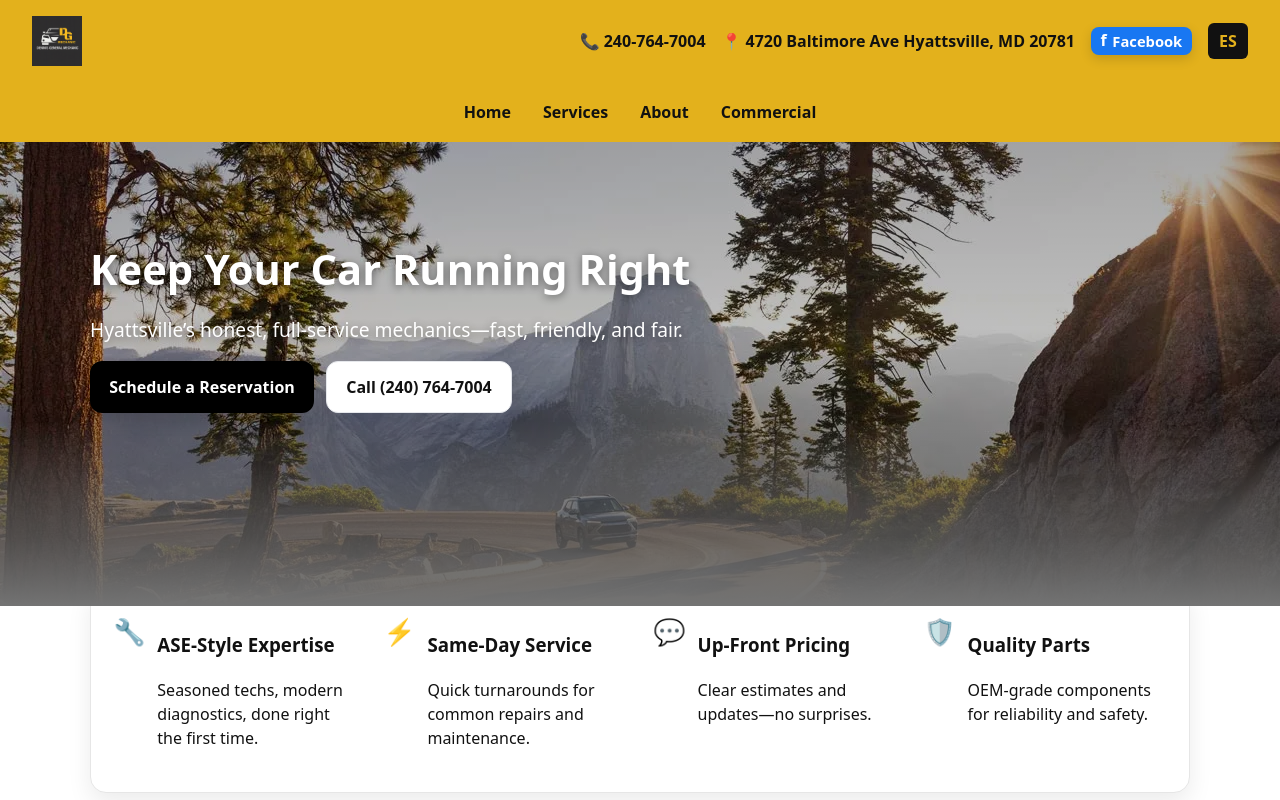
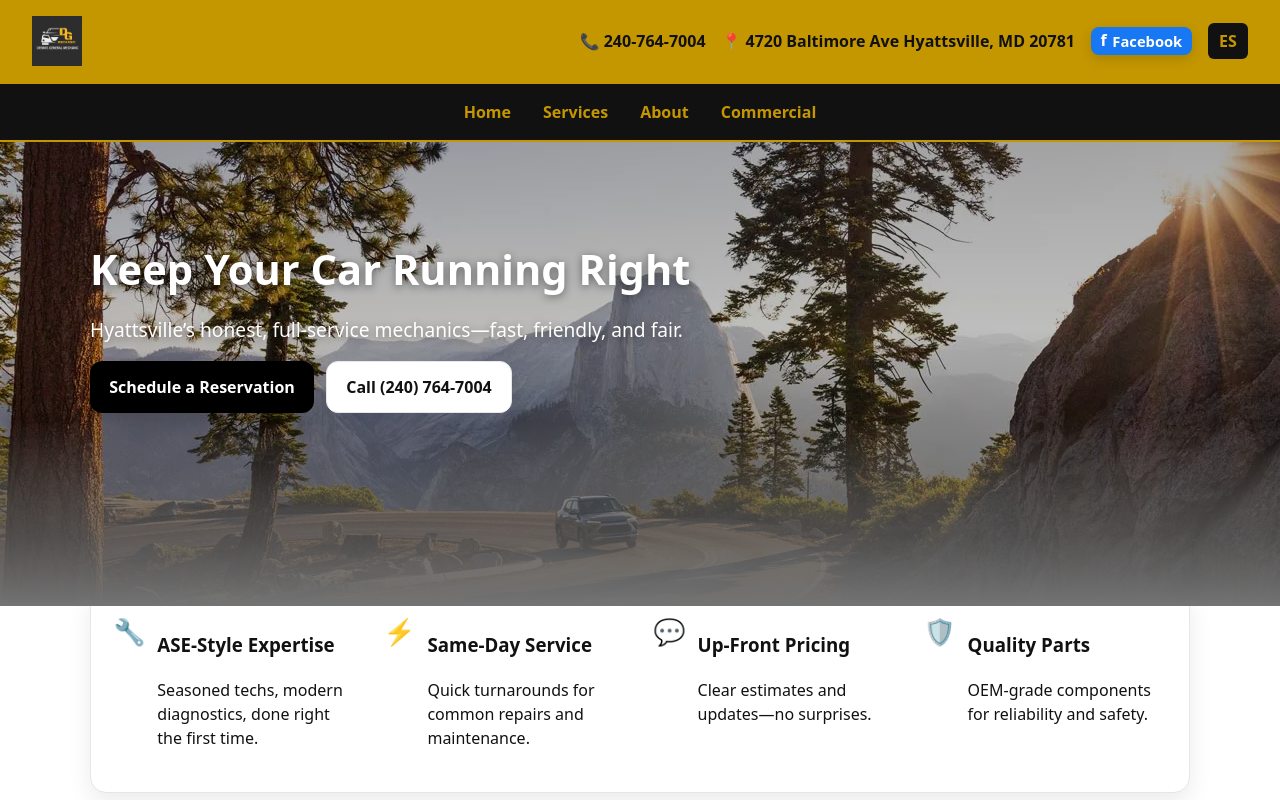
Before and after one commit to jeffersonmoralesss/dennis-mechanic-shop, a React (Create React App) app: page / in a window 1280 px wide. Shown: the top 800 px of the page. Built offline with nearby package versions, Linux system fonts and the light colour scheme.

Commit message:
header update

```diff
--- a/src/App.js
+++ b/src/App.js
@@ -55,22 +55,23 @@ function App() {
   );
 }
 
-const GOLD = '#E3B11C';
+// inside App.js or your NavBar component
+const GOLD = '#C49700';
+
 const styles = {
   nav: {
-    backgroundColor: GOLD,         // match header
+    backgroundColor: '#111111',   // back to black
     padding: '1rem',
     display: 'flex',
     justifyContent: 'center',
     gap: '2rem',
-    borderBottom: `2px solid ${GOLD}`,  // keep a clean edge
+    borderBottom: `2px solid ${GOLD}`, // thin gold underline
   },
   link: {
-    color: '#111',                 // dark text on gold for contrast
+    color: GOLD,                  // gold text on black
     textDecoration: 'none',
     fontWeight: 'bold',
   },
 };
 
-
 export default App;
--- a/src/components/header.js
+++ b/src/components/header.js
@@ -2,7 +2,7 @@
 import React from 'react';
 import { useI18n } from '../i18n';
 
-const GOLD = '#E3B11C';     // DG gold from the logo
+const GOLD = '#C49700';     // DG gold from the logo
 const TEXT_DARK = '#111111';
 
 function Header() {
--- a/src/i18n.js
+++ b/src/i18n.js
@@ -64,7 +64,7 @@ const dict = {
       heroH: "Commercial Services & Fleet Support",
       heroP:
         "Keep your business moving with dependable, fast turnaround service in Hyattsville, MD.",
-      quote: "Request a Commercial Quote",
+      quote: "Sign Up",
       seeAll: "See All Services",
       introH: "Built for Vans, Light Trucks & Small Fleets",
       introP1:
@@ -420,7 +420,7 @@ const dict = {
       heroH: "Servicios Comerciales y Soporte para Flotas",
       heroP:
         "Mantén tu negocio en movimiento con servicio confiable y rápido en Hyattsville, MD.",
-      quote: "Solicitar cotización comercial",
+      quote: "Regístrate",
       seeAll: "Ver todos los servicios",
       introH: "Para vans, camiones ligeros y flotas pequeñas",
       introP1:
```
